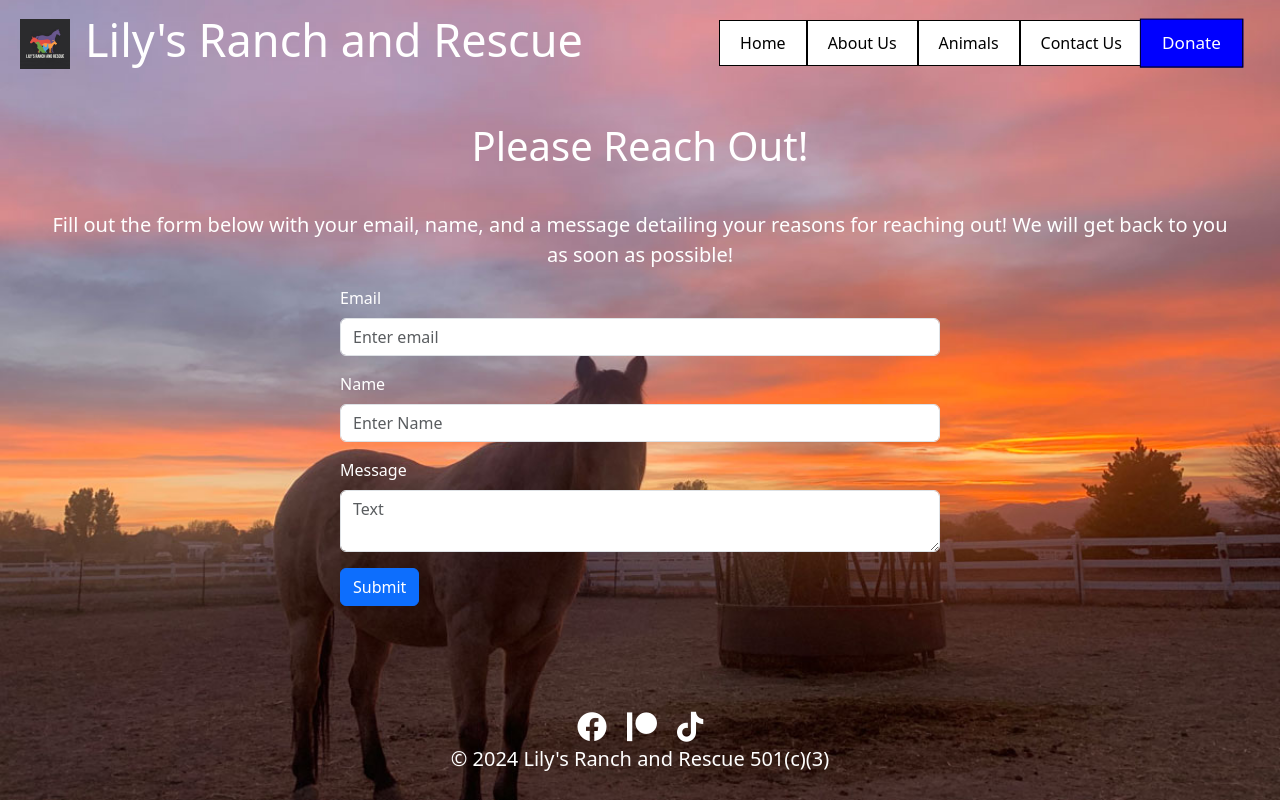
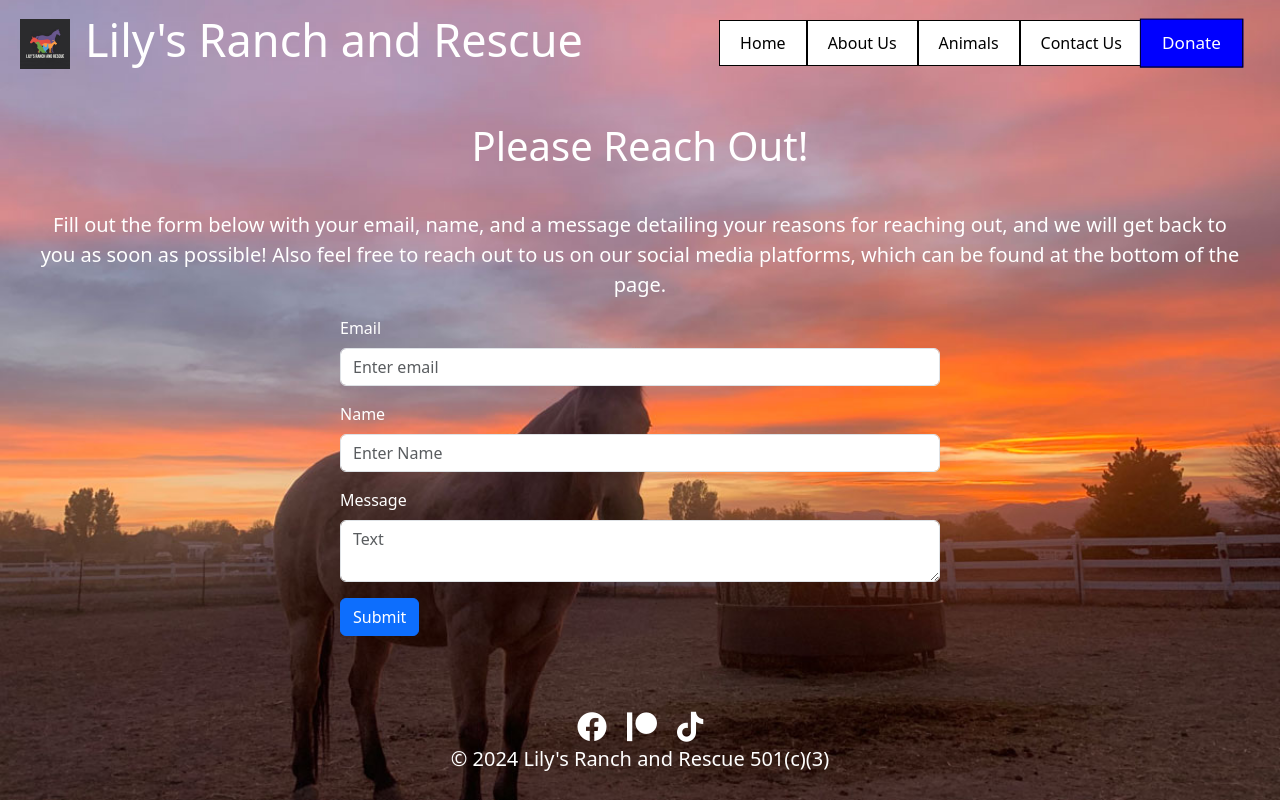
Before and after one commit to coltondane/ranch_rescue, a React (Vite) app in the folder animal-rescue/: page / in a window 1280 px wide. Both pictures are taken after a click on the button "Contact Us". Built offline with nearby package versions, Linux system fonts and the light colour scheme.

Commit message:
small changes being made while awaiting company data

```diff
--- a/animal-rescue/src/pages/ContactUs.jsx
+++ b/animal-rescue/src/pages/ContactUs.jsx
@@ -90,7 +90,7 @@ function ContactUs() {
     <>
     <h1 className="contact-title">Please Reach Out!</h1>
     <p className="contact-text">
-      Fill out the form below with your email, name, and a message detailing your reasons for reaching out! We will get back to you as soon as possible!
+      Fill out the form below with your email, name, and a message detailing your reasons for reaching out, and we will get back to you as soon as possible! Also feel free to reach out to us on our social media platforms, which can be found at the bottom of the page.
     </p>
     <Form onSubmit={handleFormSubmit} className="form-controller">
       <Form.Group className="mb-3" id="" controlId="formBasicEmail">
```
